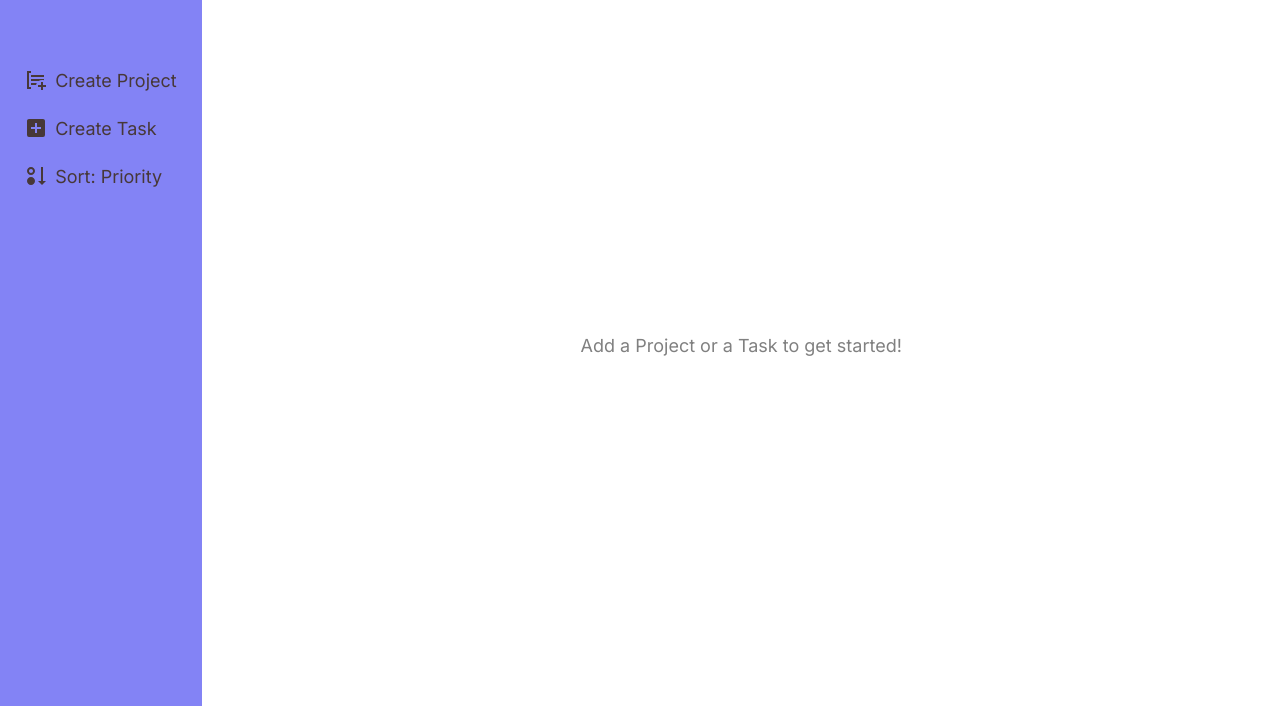
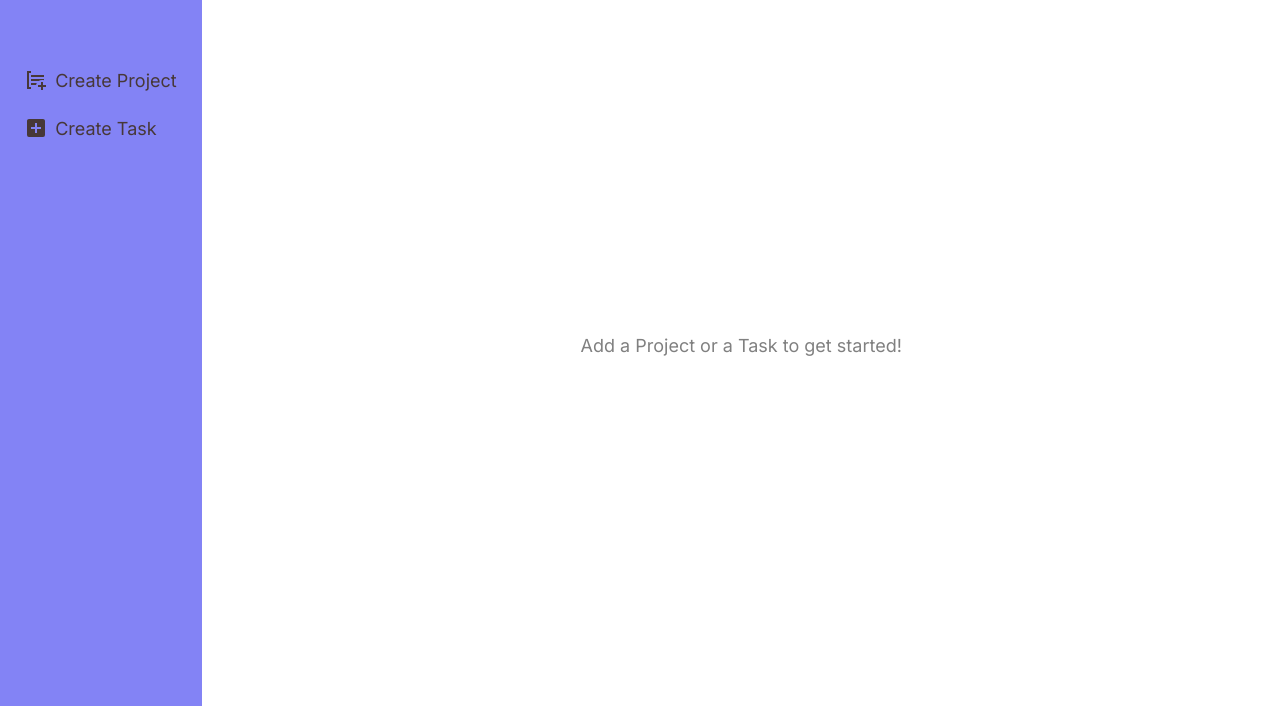
Before and after one commit to copaiement/to-do-list, a website built with webpack: page dist/index.html in a window 1280 px wide. Shown: the part 94-800 px from the top of the page. Built offline with nearby package versions, Linux system fonts and the light colour scheme.

Commit message:
Small tweak to toolbar

```diff
--- a/dist/index.html
+++ b/dist/index.html
@@ -33,11 +33,11 @@
           <svg class="toolbar-icon" xmlns="http://www.w3.org/2000/svg" viewBox="0 0 24 24"><title>plus-box</title><path d="M17,13H13V17H11V13H7V11H11V7H13V11H17M19,3H5C3.89,3 3,3.89 3,5V19A2,2 0 0,0 5,21H19A2,2 0 0,0 21,19V5C21,3.89 20.1,3 19,3Z" /></svg>
           <div class="toolbar-text">Create Task</div>
         </div>
-        <div class="sort-btn toolbar-item">
+        <!-- <div class="sort-btn toolbar-item">
           <svg class="sort-priority-icon toolbar-icon" xmlns="http://www.w3.org/2000/svg" viewBox="0 0 24 24"><title>sort-bool-ascending</title><path d="M19 17H22L18 21L14 17H17V3H19V17M7 3C4.79 3 3 4.79 3 7S4.79 11 7 11 11 9.21 11 7 9.21 3 7 3M7 9C5.9 9 5 8.1 5 7S5.9 5 7 5 9 5.9 9 7 8.1 9 7 9M7 13C4.79 13 3 14.79 3 17S4.79 21 7 21 11 19.21 11 17 9.21 13 7 13Z" /></svg>
           <svg class="sort-date-icon toolbar-icon hidden" xmlns="http://www.w3.org/2000/svg" viewBox="0 0 24 24"><title>sort-clock-ascending-outline</title><path d="M20 17H23L19 21L15 17H18V3H20V17M8 5C4.14 5 1 8.13 1 12C1 15.87 4.13 19 8 19C11.86 19 15 15.87 15 12C15 8.13 11.87 5 8 5M8 7.15C10.67 7.15 12.85 9.32 12.85 12C12.85 14.68 10.68 16.85 8 16.85C5.32 16.85 3.15 14.68 3.15 12C3.15 9.32 5.32 7.15 8 7.15M7 9V12.69L10.19 14.53L10.94 13.23L8.5 11.82V9" /></svg>
           <div class="toolbar-text">Sort: Priority</div>
-        </div>
+        </div> -->
       </div>
       <div class="todo-container" id="todo-container">
         <!-- message when no projects or tasks exist -->
```
